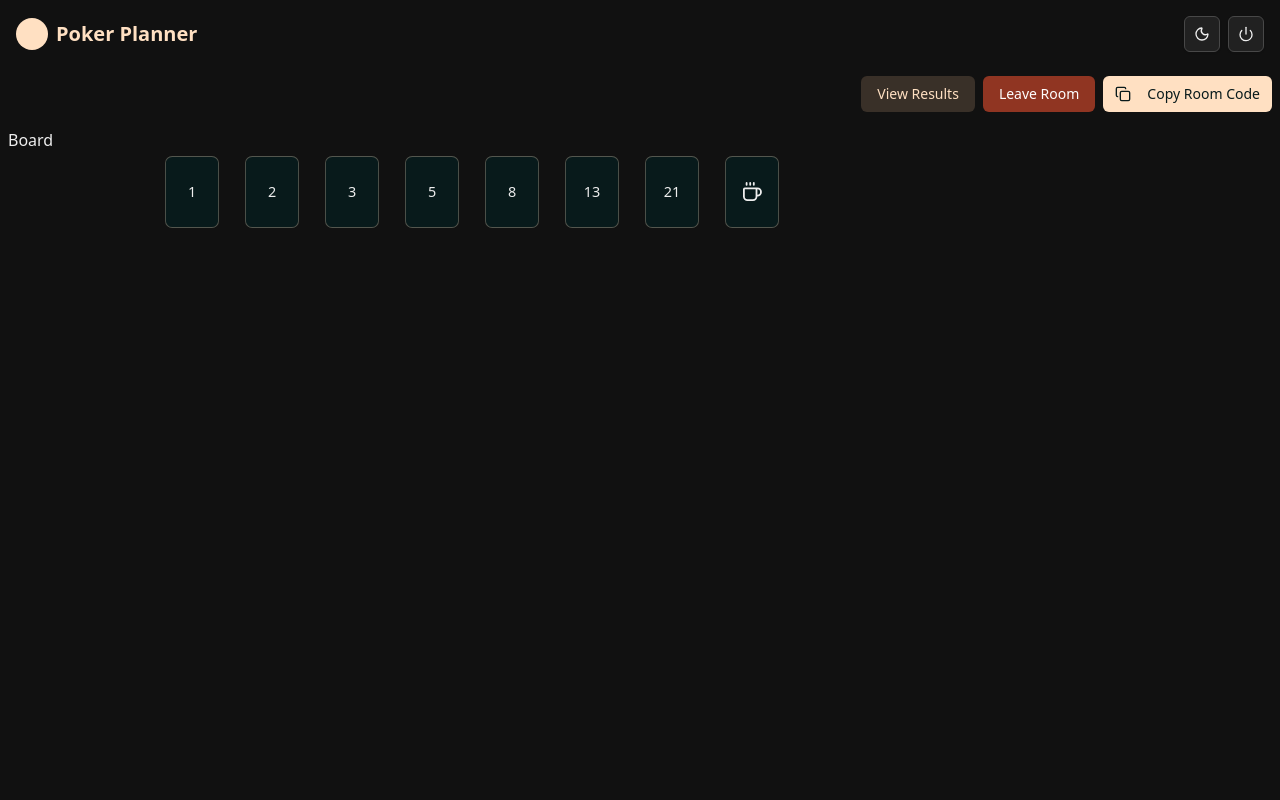
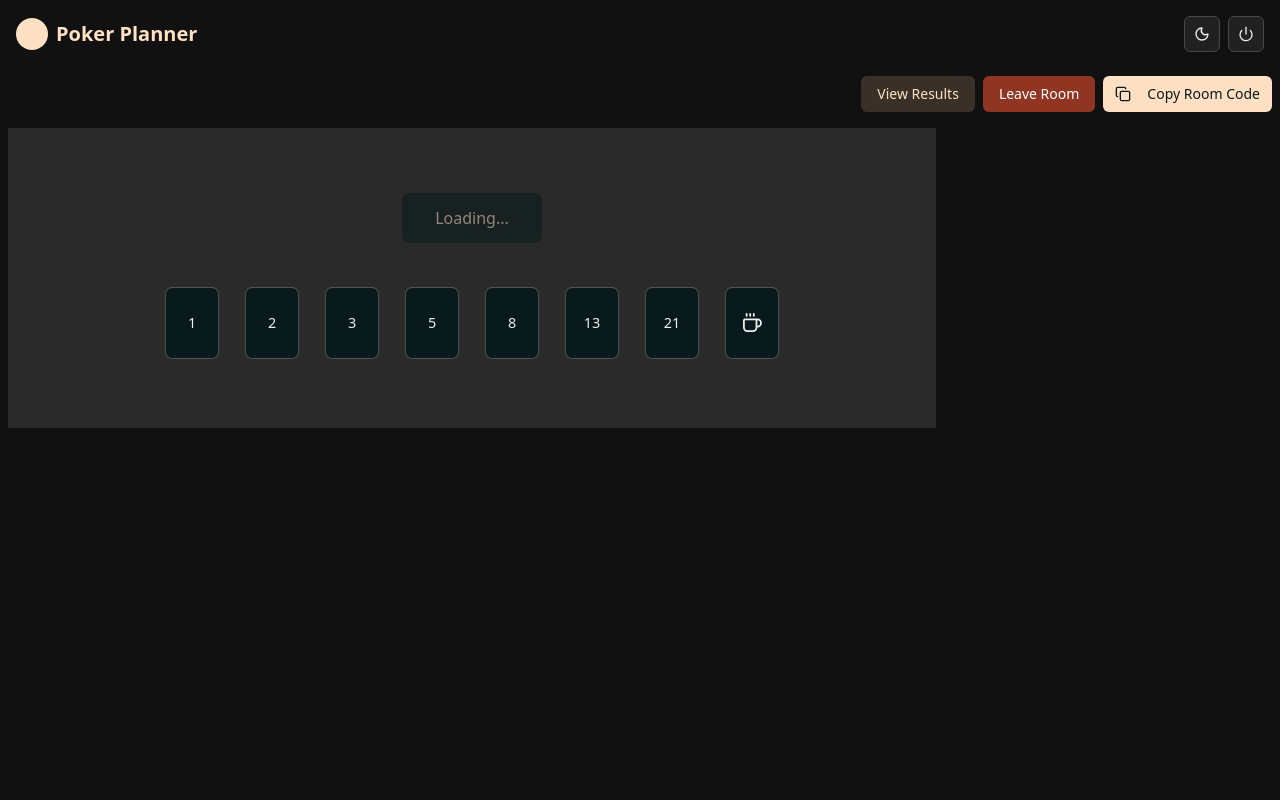
Before and after one commit to varunteja007006/poker-planner, a React (Vite) app in the folder poker_planner_vite_frontend/: page /room/1 in a window 1280 px wide. Shown: the top 800 px of the page. Built offline with nearby package versions, Linux system fonts and the light colour scheme; no server answers.

Commit message:
✅ : start and stop story

```diff
--- a/poker_planner_vite_frontend/convex/stories.ts
+++ b/poker_planner_vite_frontend/convex/stories.ts
@@ -163,10 +163,12 @@ export const getStartedStory = query({
       };
     }
 
+    const { _creationTime, ...storyWithoutCreationTime } = story;
+
     return {
       success: true,
       message: "Started story found.",
-      story,
+      story: storyWithoutCreationTime,
     };
   },
 });
@@ -255,7 +257,8 @@ export const listStories = query({
         .order("asc");
     }
 
-    const stories = await storiesQuery.collect();
+    const storiesWithCreationTime = await storiesQuery.collect();
+    const stories = storiesWithCreationTime.map(({ _creationTime, ...s }) => s);
 
     return {
       success: true,
--- a/poker_planner_vite_frontend/src/components/features/PokerBoard.tsx
+++ b/poker_planner_vite_frontend/src/components/features/PokerBoard.tsx
@@ -6,25 +6,77 @@ import PokerCards from "./poker-board/PokerCards";
 import React from "react";
 import type { Id } from "../../../convex/_generated/dataModel";
 
+import { useMutation, useQuery } from "convex/react";
+import { api } from "../../../convex/_generated/api";
+import { useUserStore } from "../../store/user.store";
+
 export default function PokerBoard() {
   const params = useParams();
-  const roomCOde = params?.roomCode ?? "";
+  const roomCode = params?.roomCode ?? "";
+
+  const { userToken } = useUserStore();
 
   const [storyId, setStoryId] = React.useState<Id<"stories"> | null>(null);
+
+  const startedStory = useQuery(api.stories.getStartedStory, {
+    userToken,
+    roomCode,
+  });
+
+  const createMutation = useMutation(api.stories.createStory);
+  const completeMutation = useMutation(api.stories.completeStory);
+
+  React.useEffect(() => {
+    if (startedStory?.success && startedStory.story) {
+      setStoryId(startedStory.story._id);
+    } else {
+      setStoryId(null);
+    }
+  }, [startedStory]);
+
+  const handleClick = async () => {
+    if (!userToken || !roomCode || startedStory === undefined) return;
+
+    if (startedStory?.success && startedStory.story) {
+      // Stop the story
+      await completeMutation({ storyId: startedStory.story._id, userToken });
+    } else {
+      // Start a new story
+      const result = await createMutation({ roomCode, userToken });
+      if (result.success && result.storyId) {
+        setStoryId(result.storyId);
+      }
+    }
+  };
+
+  let hasActiveStory = null;
+  let buttonText = "Loading...";
+  if (startedStory !== undefined) {
+    hasActiveStory = startedStory.success && startedStory.story;
+    buttonText = hasActiveStory ? "Stop" : "Start";
+  }
+  const isDisabled = !userToken || !roomCode || startedStory === undefined;
 
   return (
     <div className="p-2 flex flex-col gap-4 w-full">
       <div className="w-full flex justify-end gap-2 items-center">
         <Button variant={"secondary"}>View Results</Button>
         <Button variant={"destructive"}>Leave Room</Button>
-        <CopyBtn text={roomCOde}>
+        <CopyBtn text={roomCode}>
           <Copy className="mr-2" />
           Copy Room Code
         </CopyBtn>
       </div>
       <div className="w-full flex flex-col gap-4 md:flex-row ">
-        <div className="flex-1">
-          Board
+        <div className="flex-1 flex flex-col items-center justify-center min-h-[300px] gap-10 bg-accent">
+          <button
+            onClick={handleClick}
+            disabled={isDisabled}
+            className="bg-primary-foreground text-primary hover:bg-primary-foreground/80 h-[50px] w-[140px] cursor-pointer rounded-lg p-2 transition-all disabled:cursor-not-allowed disabled:opacity-50"
+          >
+            {buttonText}
+          </button>
+
           <div>
             <PokerCards storyId={storyId} />
           </div>
```
